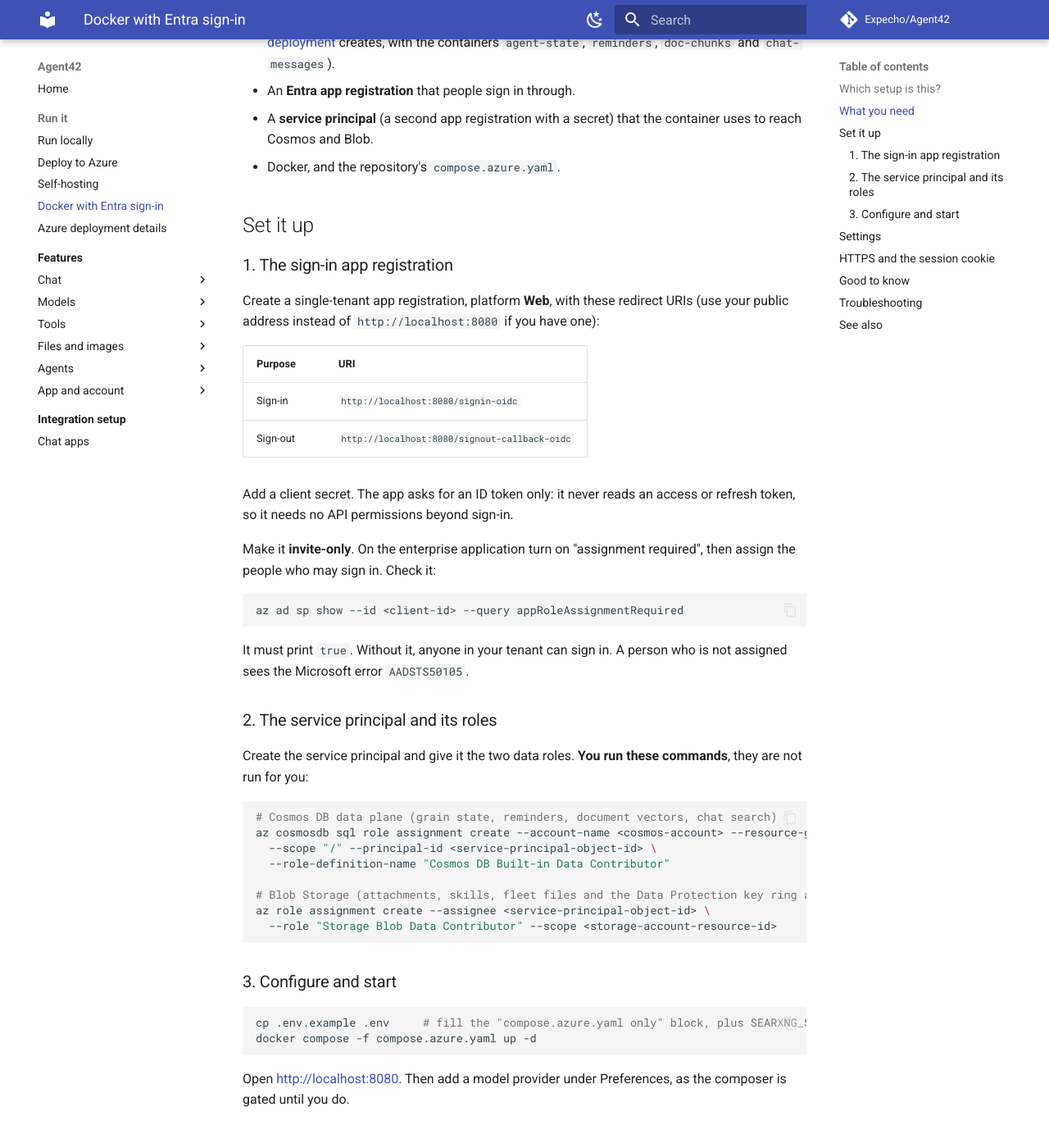
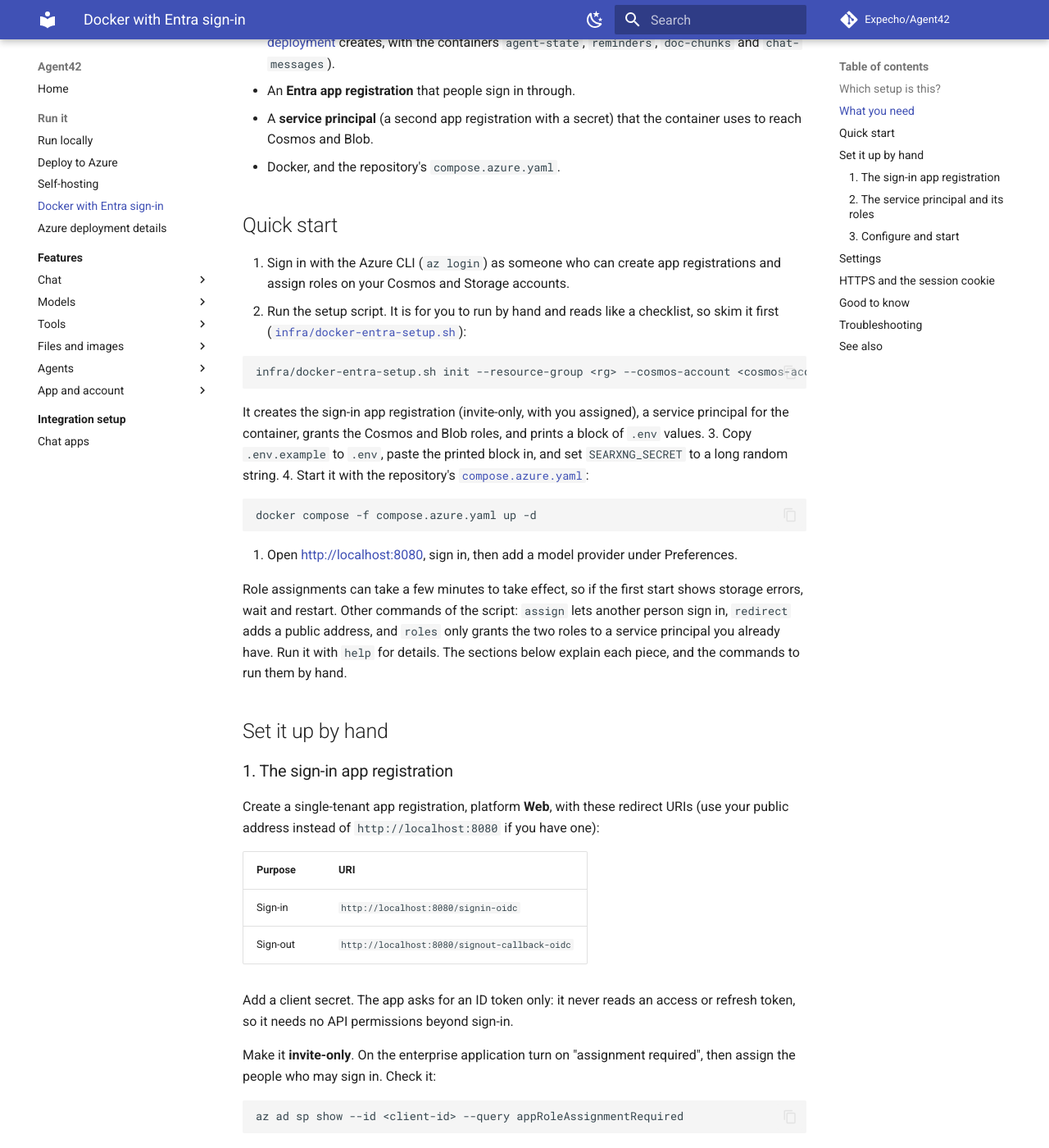
Before and after one commit to Expecho/Agent42, an MkDocs documentation site: the page built from docs/setup/docker-entra.md, in a window 1280 px wide and 1400 px high, scrolled down 768 px. Shown: the whole window at 82% size. Built offline with MkDocs 1.6.1 and Material for MkDocs 9.7.7, drawn with Linux system fonts in a browser that asks for light colours; comment, search, counter and statistics services are not loaded; some of the changed text lies outside the part shown.

Commit message:
docs(auth): setup script for the Entra + Cosmos/Blob role assignments, quick start (#287)
infra/docker-entra-setup.sh (run by the user, hard rule 5) creates the sign-in app
registration, the container service principal and the two data roles, and prints the
.env block for compose.azure.yaml. Linked from the docs page, README, compose and .env.example.

Co-authored-by: Claude Sonnet 5.5 <noreply@anthropic.com>

````diff
--- a/compose.azure.yaml
+++ b/compose.azure.yaml
@@ -2,7 +2,9 @@
 # (ADR 0145, Auth:Mode=entra): no Azure Container Apps, no Easy Auth, no Postgres. Each person signs in with their own
 # Entra account and keeps their own data, keyed by their Entra object id.
 #
-#   cp .env.example .env        # fill the "Azure + Entra sign-in" block
+#   infra/docker-entra-setup.sh init --resource-group <rg> --cosmos-account <c> --storage-account <s>
+#                               # creates the app registrations + roles, prints the .env block (you run it, never an agent)
+#   cp .env.example .env        # paste that block in, set SEARXNG_SECRET
 #   docker compose -f compose.azure.yaml up -d
 #   open http://localhost:8080
 #
--- a/docs/setup/docker-entra.md
+++ b/docs/setup/docker-entra.md
@@ -22,7 +22,34 @@ Easy Auth stays the default on Azure. Nothing changes there unless you set `Auth
 - A **service principal** (a second app registration with a secret) that the container uses to reach Cosmos and Blob.
 - Docker, and the repository's `compose.azure.yaml`.
 
-## Set it up
+## Quick start
+
+1. Sign in with the Azure CLI (`az login`) as someone who can create app registrations and assign roles on your Cosmos and
+   Storage accounts.
+2. Run the setup script. It is for you to run by hand and reads like a checklist, so skim it first
+   ([`infra/docker-entra-setup.sh`](https://github.com/Expecho/Agent42/blob/main/infra/docker-entra-setup.sh)):
+
+   ```bash
+   infra/docker-entra-setup.sh init --resource-group <rg> --cosmos-account <cosmos-account> --storage-account <storage-account>
+   ```
+
+   It creates the sign-in app registration (invite-only, with you assigned), a service principal for the container, grants
+   the Cosmos and Blob roles, and prints a block of `.env` values.
+3. Copy `.env.example` to `.env`, paste the printed block in, and set `SEARXNG_SECRET` to a long random string.
+4. Start it with the repository's [`compose.azure.yaml`](https://github.com/Expecho/Agent42/blob/main/compose.azure.yaml):
+
+   ```bash
+   docker compose -f compose.azure.yaml up -d
+   ```
+
+5. Open <http://localhost:8080>, sign in, then add a model provider under Preferences.
+
+Role assignments can take a few minutes to take effect, so if the first start shows storage errors, wait and restart.
+Other commands of the script: `assign` lets another person sign in, `redirect` adds a public address, and `roles` only grants
+the two roles to a service principal you already have. Run it with `help` for details. The sections below explain each
+piece, and the commands to run them by hand.
+
+## Set it up by hand
 
 ### 1. The sign-in app registration
 
@@ -49,7 +76,8 @@ error `AADSTS50105`.
 
 ### 2. The service principal and its roles
 
-Create the service principal and give it the two data roles. **You run these commands**, they are not run for you:
+Create the service principal and give it the two data roles (`infra/docker-entra-setup.sh roles` does the second part).
+**You run these commands**, they are not run for you:
 
 ```bash
 # Cosmos DB data plane (grain state, reminders, document vectors, chat search)
````
Also changed, not shown: CLAUDE.md (+1 -1 lines), README.md (+3 -1 lines), 3 other files.
